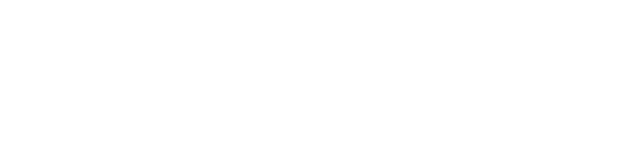
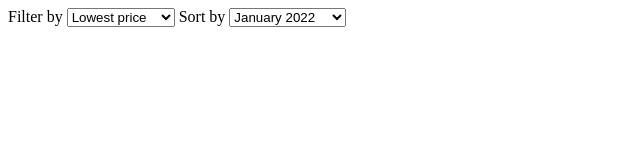
Before and after one commit to nasriime/tour, a website: page src/index.html in a window 1280 px wide. Shown: the whole page, without its empty margins (0-640 px from the left). Drawn offline with Linux system fonts and the light colour scheme.

Commit message:
add dropdowns lists

```diff
--- a/src/index.html
+++ b/src/index.html
@@ -4,7 +4,59 @@
 	<title>javascript project setup</title>
 </head>
 <body>
-	<ul id="wrapper"></ul>
+	<div class="container">
+		<div class="filters">
+			<label>Filter by</label>
+			<select>
+				<option>Lowest price</option>
+				<option>Heighest price</option>
+				<option>Longest tour</option>
+				<option>Shortest tour</option>
+			</select>
+			<label>Sort by</label>
+			<select>
+				<option>January 2022</option>
+				<option>February 2022</option>
+				<option>March2022</option>
+				<option>April2022</option>
+				<option>May2022</option>
+				<option>June2022</option>
+				<option>July2022</option>
+				<option>August2022</option>
+				<option>September2022</option>
+				<option>October2022</option>
+				<option>November2022</option>
+				<option>December2022</option>
+
+				<option>January2023</option>
+				<option>February2023</option>
+				<option>March2023</option>
+				<option>April2023</option>
+				<option>May2023</option>
+				<option>June2023</option>
+				<option>July2023</option>
+				<option>August2023</option>
+				<option>September2023</option>
+				<option>October2023</option>
+				<option>November2023</option>
+				<option>December2023</option>
+
+				<option>January2024</option>
+				<option>February2024</option>
+				<option>March2024</option>
+				<option>April2024</option>
+				<option>May2024</option>
+				<option>June20234</option>
+				<option>July2024</option>
+				<option>August2024</option>
+				<option>September2024</option>
+				<option>October2024</option>
+				<option>November2024</option>
+				<option>December2024</option>
+			</select>
+		</div>
+		<ul id="wrapper"></ul>
+	</div>
 	<script src="https://use.fontawesome.com/releases/v5.15.4/js/all.js" data-auto-replace-svg="nest"></script>
 </body>
 </html>
--- a/src/scss/main.scss
+++ b/src/scss/main.scss
@@ -5,11 +5,18 @@ body {
   font-family: Helvetica, Arial, FreeSans, sans-serif;
 }
 
+.container{
+  max-width: 1200px;
+  margin: 0 auto;
+}
+
+.filters{
+  text-align: right;
+}
+
 #wrapper{
   display: flex;
   flex-direction: column;
-  max-width: 1200px;
-  margin: 0 auto;
 }
 
 .item{
```
